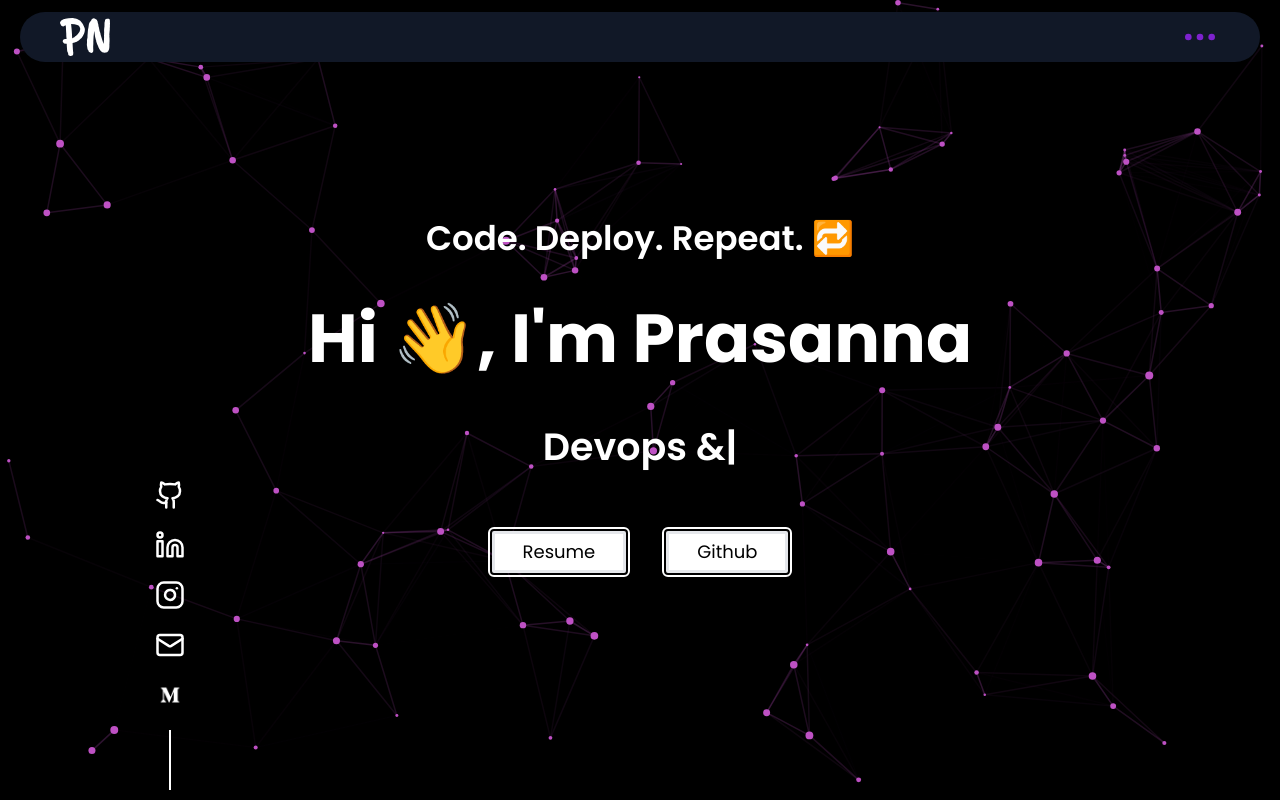
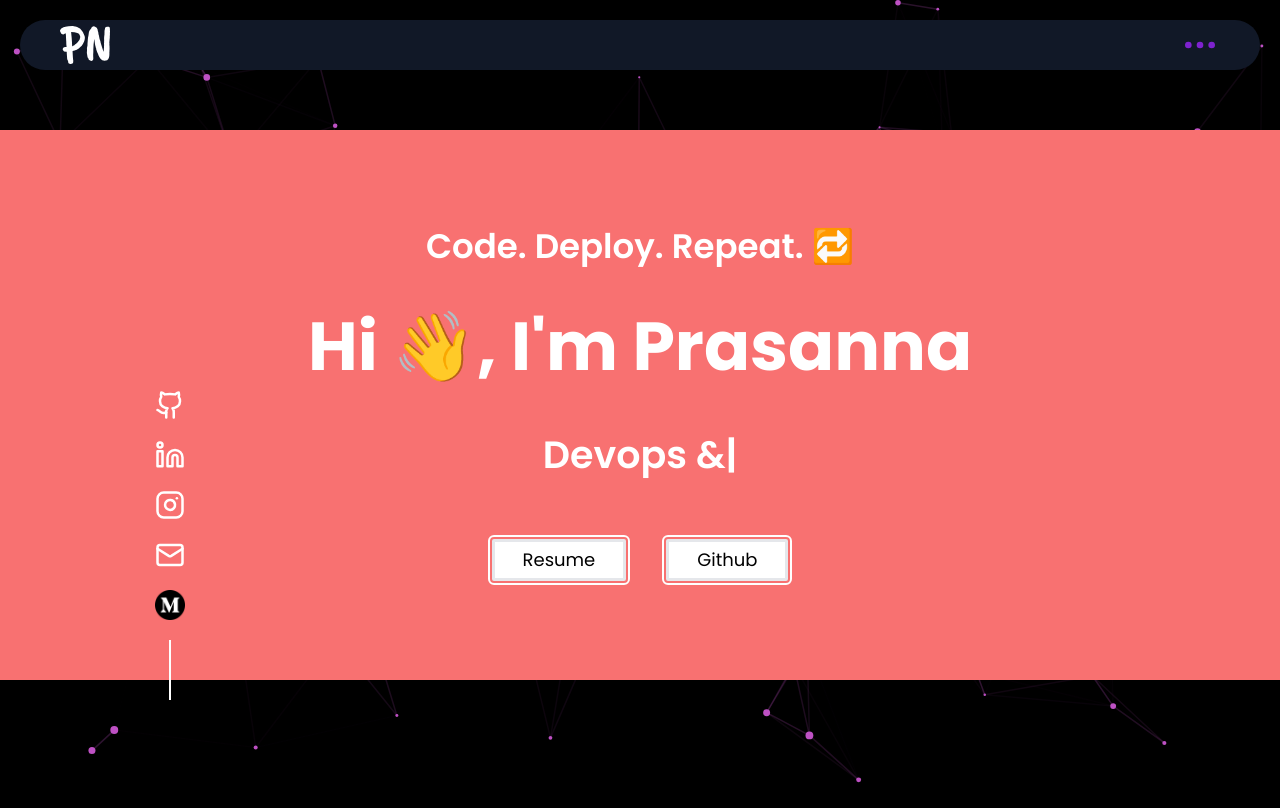
Before and after one commit to Prasanna0709/myportfolio, a React (Vite) app: page / in a window 1280 px wide. Built offline with nearby package versions, Linux system fonts and the light colour scheme.

Commit message:
home page changes

```diff
--- a/src/components/organisms/Navbar.jsx
+++ b/src/components/organisms/Navbar.jsx
@@ -43,7 +43,7 @@ const Navbar = () => {
     //     </button>
     //   </div>
     // </div>
-    <div className="relative z-[60] px-3 py-2 md:px-5 md:py-3">
+    <div className="relative mt-2 z-[60] px-3 py-2 md:px-5 md:py-3">
         <div className="flex w-full items-center justify-between px-10 bg-gray-900 h-[40px] sm:h-[50px] rounded-[600px]">
             <div className="flex justify-center items-center h-[30px] w-[30px] sm:w-[40px] sm:h-[40px]  md:w-[50px] md:h-[50px]">
             <img src="./Prasanna_Logo.svg" alt="logo" />
--- a/src/components/organisms/SocialMedia.jsx
+++ b/src/components/organisms/SocialMedia.jsx
@@ -3,7 +3,7 @@ import {Github,Linkedin,Instagram,Mail} from "lucide-react"
 
 const SocialMedia = () => {
   return (
-    <div className='sm:h-[320px] sm:w-[100px] flex flex-col items-center absolute left-[25px] sm:left-[30px] md:left-[40px] lg:left-[80px] xl:left-[120px] bottom-[0px] z-[60]'>
+    <div className='sm:h-[320px] sm:w-[100px] flex flex-col items-center absolute left-[25px] sm:left-[30px] md:left-[40px] lg:left-[80px] xl:left-[120px] bottom-[0px] md:bottom-[-30px] z-[60]'>
         <a className='mb-2 sm:mb-5 c-pointer' href='https://github.com/Prasanna0218'><Github className='text-white w-[19px] h-[19px] sm:w-[25px] sm:h-[25px] md:w-[30px] md:h-[30px]'/></a>
         <a className='mb-2 sm:mb-5 c-pointer' href='#'><Linkedin className='text-white w-[19px] h-[19px] sm:w-[25px] sm:h-[25px] md:w-[30px] md:h-[30px]'/></a>
         <a className='mb-2 sm:mb-5 c-pointer' href='#'><Instagram className='text-white w-[19px] h-[19px] sm:w-[25px] sm:h-[25px] md:w-[30px] md:h-[30px]'/></a>
--- a/src/components/organisms/TextCarousel.jsx
+++ b/src/components/organisms/TextCarousel.jsx
@@ -1,10 +1,11 @@
 import React from "react";
 import { TypeAnimation } from 'react-type-animation';
 import Button from "../atoms/Button";
+import SocialMedia from "./SocialMedia";
 
 const TextCarousel = () => {
   return (
-    <div className="colorWh z-50 relative h-[390px] sm:h-[420px] md:h-[550px] flex flex-col justify-center items-center mt-6 sm:mt-12">
+    <div className="colorWh bg-red-400 pb-[120px] sm:pb-[0px] z-50 relative h-[400px] sm:h-[420px] md:h-[550px] flex flex-col justify-center items-center mt-6 sm:mt-12">
       <div className="mb-6">
         <p className="text-[24px] md:text-[34px] font-semibold">Code. Deploy. Repeat. 🔁</p>
       </div>
@@ -29,6 +30,7 @@ const TextCarousel = () => {
         <Button name={"Resume"} custStyle={"mr-6 sm:mr-10"}/>
         <Button name={"Github"}/>
       </div>
+      <SocialMedia/>
     </div>
   );
 };
--- a/src/components/templates/Home.jsx
+++ b/src/components/templates/Home.jsx
@@ -6,11 +6,11 @@ import SocialMedia from '../organisms/SocialMedia'
 
 const Home = () => {
   return (
-    <div className='h-screen w-[100%] darkbg' id='home'>
+    <div className='h-auto sm:h-screen w-[100%] darkbg' id='home'>
         <Navbar/>
         <BgParticles id="particles"/>
         <TextCarousel/>
-        <SocialMedia />
+        {/* <SocialMedia /> */}
     </div>
   )
 }
```
